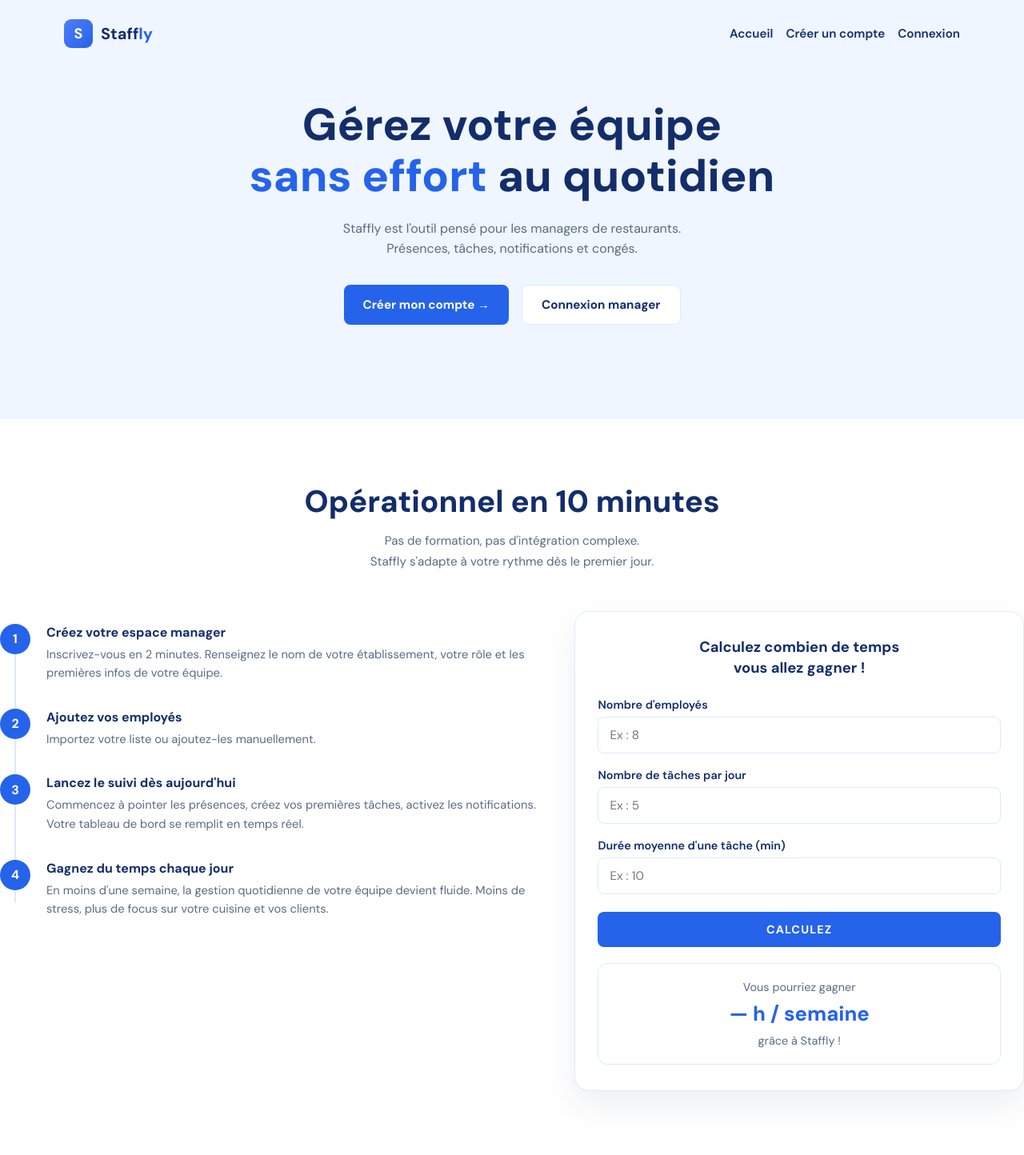
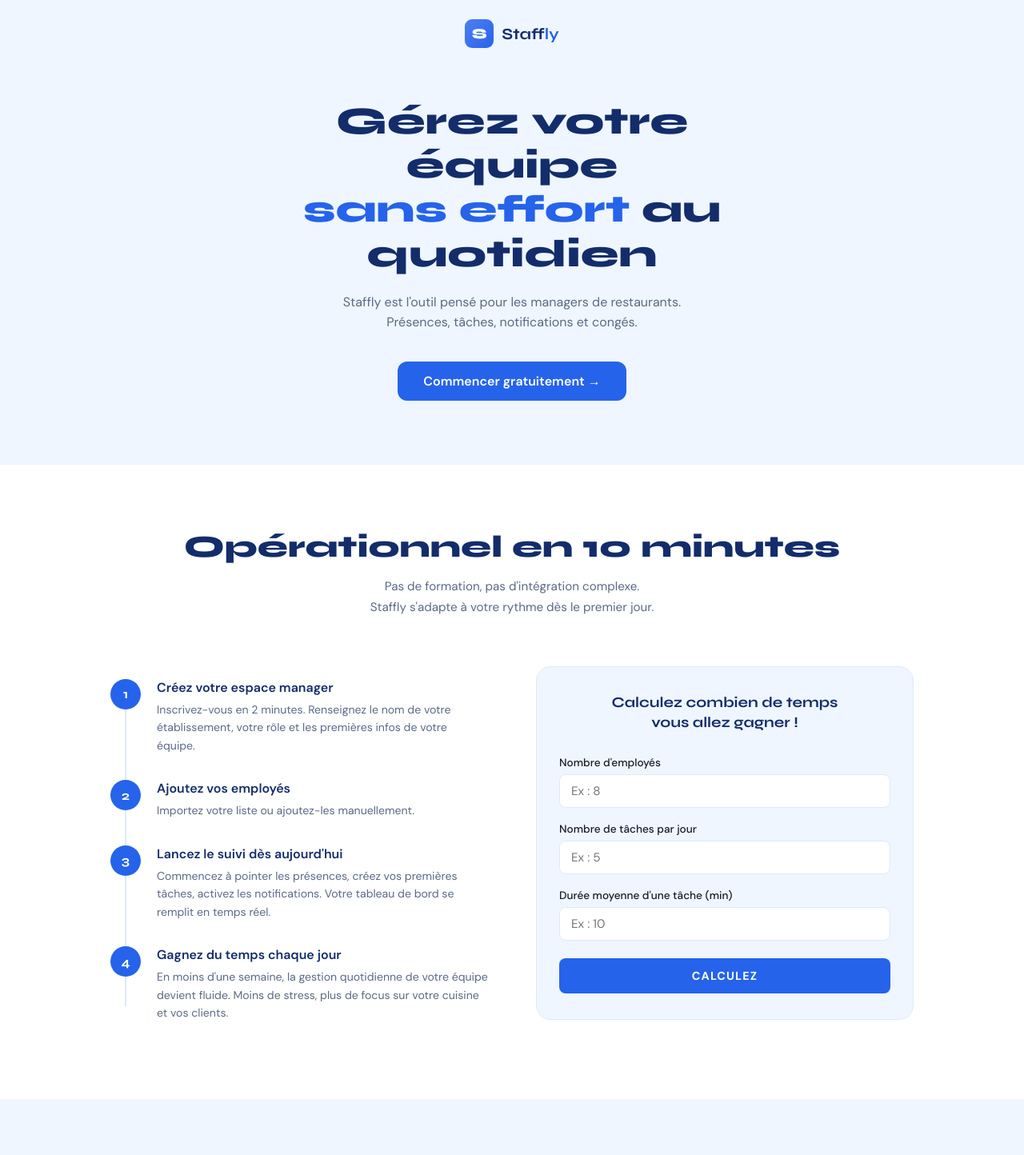
Before and after one commit to tiavinaadr25-ux/flask-staffy, a Flask app: page / in a window 1280 px wide. Shown: the whole page at 80% size. After the commit the page ends 1374 px from the top, so only its background shows below. Run offline with Flask 3, Linux system fonts and the light colour scheme; data that the repository does not hold is empty.

Commit message:
restore exact landing design from bloc 1

```diff
--- /dev/null
+++ b/static/css/landing.css
@@ -0,0 +1,335 @@
+/* ═══════════════════════════════════════════
+   VARIABLES & RESET
+════════════════════════════════════════════ */
+:root {
+  --blue-main:   #2563EB;
+  --blue-mid:    #4D7FF5;
+  --blue-light:  #DDEAFD;
+  --blue-pale:   #EFF6FF;
+  --navy:        #132D6B;
+  --white:       #ffffff;
+  --text-dark:   #1a1a2e;
+  --text-muted:  #5a6a85;
+  --radius:      12px;
+}
+
+*, *::before, *::after {
+  box-sizing: border-box;
+  margin: 0;
+  padding: 0;
+}
+
+body {
+  font-family: 'DM Sans', sans-serif;
+  color: var(--text-dark);
+  background: var(--white);
+  overflow-x: hidden;
+}
+
+.page-shell,
+.page-shell-home {
+  min-height: auto;
+  background: transparent;
+}
+
+/* ═══════════════════════════════════════════
+   SECTION 1 : HERO
+════════════════════════════════════════════ */
+.hero {
+  background: var(--blue-pale);
+  min-height: 55vh;
+  display: flex;
+  flex-direction: column;
+  align-items: center;
+  padding-bottom: 80px;
+}
+
+.navbar {
+  width: 100%;
+  padding: 24px 48px;
+  display: flex;
+  align-items: center;
+  justify-content: center;
+}
+
+.logo {
+  display: flex;
+  align-items: center;
+  gap: 10px;
+}
+
+.logo-icon {
+  width: 36px;
+  height: 36px;
+  background: linear-gradient(135deg, var(--blue-mid), var(--blue-main));
+  border-radius: 9px;
+  color: white;
+  font-family: 'Syne', sans-serif;
+  font-weight: 800;
+  font-size: 18px;
+  display: flex;
+  align-items: center;
+  justify-content: center;
+}
+
+.logo-text {
+  font-family: 'Syne', sans-serif;
+  font-size: 20px;
+  color: var(--navy);
+}
+
+.logo-accent {
+  color: var(--blue-main);
+}
+
+.hero-content {
+  text-align: center;
+  max-width: 640px;
+  padding: 0 24px;
+  margin-top: 40px;
+}
+
+.hero-title {
+  font-family: 'Syne', sans-serif;
+  font-weight: 800;
+  font-size: clamp(2rem, 5vw, 3rem);
+  line-height: 1.15;
+  color: var(--navy);
+  margin-bottom: 20px;
+}
+
+.hero-highlight {
+  color: var(--blue-main);
+}
+
+.hero-subtitle {
+  font-size: 1rem;
+  color: var(--text-muted);
+  line-height: 1.6;
+  margin-bottom: 36px;
+}
+
+.btn-primary {
+  display: inline-block;
+  background: var(--blue-main);
+  color: white;
+  font-family: 'DM Sans', sans-serif;
+  font-weight: 600;
+  font-size: 1rem;
+  padding: 14px 32px;
+  border-radius: var(--radius);
+  text-decoration: none;
+  transition: background 0.2s, transform 0.15s;
+}
+
+.btn-primary:hover {
+  background: var(--navy);
+  transform: translateY(-2px);
+}
+
+/* ═══════════════════════════════════════════
+   SECTION 2 : ÉTAPES + CALCULATRICE
+════════════════════════════════════════════ */
+.steps-section {
+  padding: 80px 48px;
+  max-width: 1100px;
+  margin: 0 auto;
+}
+
+.steps-header {
+  text-align: center;
+  margin-bottom: 60px;
+}
+
+.section-title {
+  font-family: 'Syne', sans-serif;
+  font-weight: 800;
+  font-size: clamp(1.6rem, 4vw, 2.4rem);
+  color: var(--navy);
+  margin-bottom: 14px;
+}
+
+.section-subtitle {
+  font-size: 0.95rem;
+  color: var(--text-muted);
+  line-height: 1.7;
+}
+
+.steps-grid {
+  display: grid;
+  grid-template-columns: 1fr 1fr;
+  gap: 60px;
+  align-items: start;
+}
+
+@media (max-width: 768px) {
+  .steps-grid {
+    grid-template-columns: 1fr;
+    gap: 40px;
+  }
+  .steps-section {
+    padding: 60px 24px;
+  }
+}
+
+.steps-list {
+  display: flex;
+  flex-direction: column;
+  gap: 0;
+  position: relative;
+}
+
+.steps-list::before {
+  content: '';
+  position: absolute;
+  left: 18px;
+  top: 36px;
+  bottom: 36px;
+  width: 2px;
+  background: var(--blue-light);
+}
+
+.step {
+  display: flex;
+  gap: 20px;
+  align-items: flex-start;
+  padding: 16px 0;
+  position: relative;
+}
+
+.step-number {
+  flex-shrink: 0;
+  width: 38px;
+  height: 38px;
+  border-radius: 50%;
+  background: var(--blue-main);
+  color: white;
+  font-family: 'Syne', sans-serif;
+  font-weight: 700;
+  font-size: 1rem;
+  display: flex;
+  align-items: center;
+  justify-content: center;
+  position: relative;
+  z-index: 1;
+}
+
+.step-body h3 {
+  font-family: 'DM Sans', sans-serif;
+  font-weight: 600;
+  font-size: 1rem;
+  color: var(--navy);
+  margin-bottom: 6px;
+}
+
+.step-body p {
+  font-size: 0.88rem;
+  color: var(--text-muted);
+  line-height: 1.6;
+}
+
+/* ═══════════════════════════════════════════
+   CALCULATRICE
+════════════════════════════════════════════ */
+.calculator-card {
+  background: var(--blue-pale);
+  border: 1.5px solid var(--blue-light);
+  border-radius: 18px;
+  padding: 32px 28px;
+}
+
+.calc-title {
+  font-family: 'Syne', sans-serif;
+  font-weight: 700;
+  font-size: 1.15rem;
+  color: var(--navy);
+  margin-bottom: 28px;
+  line-height: 1.4;
+  text-align: center;
+}
+
+.calc-form {
+  display: flex;
+  flex-direction: column;
+  gap: 18px;
+}
+
+.form-group {
+  display: flex;
+  flex-direction: column;
+  gap: 6px;
+}
+
+.form-group label {
+  font-size: 0.85rem;
+  font-weight: 500;
+  color: var(--text-dark);
+}
+
+.form-group input {
+  padding: 10px 14px;
+  border: 1.5px solid var(--blue-light);
+  border-radius: 8px;
+  font-family: 'DM Sans', sans-serif;
+  font-size: 0.95rem;
+  background: white;
+  color: var(--text-dark);
+  outline: none;
+  transition: border-color 0.2s;
+}
+
+.form-group input:focus {
+  border-color: var(--blue-main);
+}
+
+input[type=number]::-webkit-inner-spin-button,
+input[type=number]::-webkit-outer-spin-button {
+  -webkit-appearance: none;
+}
+
+input[type=number] {
+  -moz-appearance: textfield;
+}
+
+.btn-calculer {
+  margin-top: 4px;
+  background: var(--blue-main);
+  color: white;
+  font-family: 'DM Sans', sans-serif;
+  font-weight: 700;
+  font-size: 0.9rem;
+  letter-spacing: 0.08em;
+  padding: 13px;
+  border: none;
+  border-radius: 8px;
+  cursor: pointer;
+  transition: background 0.2s, transform 0.15s;
+}
+
+.btn-calculer:hover {
+  background: var(--navy);
+  transform: translateY(-1px);
+}
+
+.calc-result {
+  display: none;
+  margin-top: 24px;
+  text-align: center;
+  background: white;
+  border-radius: 12px;
+  padding: 20px;
+  border: 1.5px solid var(--blue-light);
+}
+
+.calc-result p {
+  font-size: 0.9rem;
+  color: var(--text-muted);
+}
+
+.result-highlight {
+  font-family: 'Syne', sans-serif;
+  font-weight: 800;
+  font-size: 2rem;
+  color: var(--blue-main);
+  margin: 8px 0;
+}
--- a/static/css/style.css
+++ b/static/css/style.css
@@ -39,6 +39,10 @@ a {
   margin: 0 auto;
 }
 
+.page-shell-home {
+  background: var(--white);
+}
+
 .site-header {
   background: var(--blue-pale);
 }
@@ -64,7 +68,7 @@ a {
   background: linear-gradient(135deg, var(--blue-mid), var(--blue-main));
   border-radius: 9px;
   color: white;
-  font-family: "DM Sans", sans-serif;
+  font-family: "Syne", sans-serif;
   font-weight: 800;
   font-size: 18px;
   display: flex;
@@ -73,9 +77,8 @@ a {
 }
 
 .logo-text {
-  font-family: "DM Sans", sans-serif;
+  font-family: "Syne", sans-serif;
   font-size: 20px;
-  font-weight: 800;
   color: var(--navy);
 }
 
@@ -100,6 +103,14 @@ a {
   color: var(--blue-main);
 }
 
+.navbar {
+  width: 100%;
+  padding: 24px 48px;
+  display: flex;
+  align-items: center;
+  justify-content: center;
+}
+
 .page-shell {
   min-height: 100vh;
   background: linear-gradient(180deg, var(--blue-pale) 0%, #ffffff 240px);
@@ -116,15 +127,15 @@ a {
 
 .hero-content {
   text-align: center;
-  max-width: 760px;
-  padding: 24px 24px 0;
-  margin-top: 16px;
+  max-width: 640px;
+  padding: 0 24px;
+  margin-top: 40px;
 }
 
 .hero-title {
-  font-family: "DM Sans", sans-serif;
+  font-family: "Syne", sans-serif;
   font-weight: 800;
-  font-size: clamp(2.2rem, 5vw, 3.5rem);
+  font-size: clamp(2rem, 5vw, 3rem);
   line-height: 1.15;
   color: var(--navy);
   margin-bottom: 20px;
@@ -138,14 +149,7 @@ a {
   font-size: 1rem;
   color: var(--text-muted);
   line-height: 1.6;
-  margin-bottom: 32px;
-}
-
-.hero-actions {
-  display: flex;
-  justify-content: center;
-  gap: 16px;
-  flex-wrap: wrap;
+  margin-bottom: 36px;
 }
 
 h1,
@@ -171,9 +175,9 @@ h2 {
   border: none;
   cursor: pointer;
   font-family: "DM Sans", sans-serif;
-  font-weight: 700;
-  font-size: 0.95rem;
-  border-radius: 8px;
+  font-weight: 600;
+  font-size: 1rem;
+  border-radius: var(--radius);
   transition: background 0.2s, transform 0.15s;
 }
 
@@ -181,13 +185,13 @@ h2 {
 .button-primary {
   background: var(--blue-main);
   color: white;
-  padding: 14px 24px;
+  padding: 14px 32px;
 }
 
 .btn-primary:hover,
 .button-primary:hover {
   background: var(--navy);
-  transform: translateY(-1px);
+  transform: translateY(-2px);
 }
 
 .btn-secondary,
@@ -205,13 +209,19 @@ h2 {
   padding: 80px 0;
 }
 
+.steps-section {
+  padding: 80px 48px;
+  max-width: 1100px;
+  margin: 0 auto;
+}
+
 .steps-header {
   text-align: center;
-  margin-bottom: 48px;
+  margin-bottom: 60px;
 }
 
 .section-title {
-  font-family: "DM Sans", sans-serif;
+  font-family: "Syne", sans-serif;
   font-weight: 800;
   font-size: clamp(1.6rem, 4vw, 2.4rem);
   color: var(--navy);
@@ -233,7 +243,8 @@ h2 {
 }
 
 .steps-grid {
-  grid-template-columns: 1.1fr 0.9fr;
+  grid-template-columns: 1fr 1fr;
+  gap: 60px;
   align-items: start;
 }
 
@@ -277,7 +288,7 @@ h2 {
   border-radius: 50%;
   background: var(--blue-main);
   color: white;
-  font-family: "DM Sans", sans-serif;
+  font-family: "Syne", sans-serif;
   font-weight: 700;
   font-size: 1rem;
   display: flex;
@@ -288,18 +299,19 @@ h2 {
 }
 
 .step-body h3 {
+  font-family: "DM Sans", sans-serif;
+  font-weight: 600;
   font-size: 1rem;
   color: var(--navy);
   margin-bottom: 6px;
 }
 
 .step-body p {
-  font-size: 0.92rem;
+  font-size: 0.88rem;
   color: var(--text-muted);
   line-height: 1.6;
 }
 
-.calculator-card,
 .card,
 .table-card,
 .auth-card {
@@ -309,18 +321,25 @@ h2 {
   box-shadow: var(--shadow);
 }
 
-.calculator-card,
 .card,
 .table-card,
 .auth-card {
   padding: 32px 28px;
 }
 
+.calculator-card {
+  background: var(--blue-pale);
+  border: 1.5px solid var(--blue-light);
+  border-radius: 18px;
+  padding: 32px 28px;
+}
+
 .calc-title {
-  font-family: "DM Sans", sans-serif;
+  font-family: "Syne", sans-serif;
+  font-weight: 700;
   font-size: 1.15rem;
   color: var(--navy);
-  margin-bottom: 24px;
+  margin-bottom: 28px;
   line-height: 1.4;
   text-align: center;
 }
@@ -352,7 +371,8 @@ h2 {
 }
 
 .calc-result {
-  margin-top: 20px;
+  display: none;
+  margin-top: 24px;
   text-align: center;
   background: white;
   border-radius: 12px;
@@ -366,8 +386,8 @@ h2 {
 }
 
 .result-highlight {
-  font-family: "DM Sans", sans-serif;
-  font-size: 1.6rem;
+  font-family: "Syne", sans-serif;
+  font-size: 2rem;
   font-weight: 800;
   color: var(--blue-main);
   margin: 8px 0;
@@ -432,9 +452,28 @@ h2 {
 }
 
 .form-group label {
-  font-size: 0.9rem;
-  font-weight: 600;
-  color: var(--navy);
+  font-size: 0.85rem;
+  font-weight: 500;
+  color: var(--text-dark);
+}
+
+.calculator-card .form-group input {
+  padding: 10px 14px;
+  background: white;
+  transition: border-color 0.2s;
+}
+
+.calculator-card .form-group input:focus {
+  border-color: var(--blue-main);
+}
+
+input[type="number"]::-webkit-inner-spin-button,
+input[type="number"]::-webkit-outer-spin-button {
+  -webkit-appearance: none;
+}
+
+input[type="number"] {
+  -moz-appearance: textfield;
 }
 
 .form-group input,
@@ -590,13 +629,20 @@ td {
 }
 
 @media (max-width: 720px) {
+  .navbar {
+    padding: 24px;
+  }
+
+  .steps-section {
+    padding: 60px 24px;
+  }
+
   .nav-row,
   .site-nav {
     flex-direction: column;
     align-items: flex-start;
   }
 
-  .hero-actions,
   .split-header {
     flex-direction: column;
     align-items: flex-start;
--- /dev/null
+++ b/static/js/landing.js
@@ -0,0 +1,29 @@
+function calculer() {
+
+  const employes = parseFloat(document.getElementById('nb-employes').value);
+  const taches   = parseFloat(document.getElementById('nb-taches').value);
+  const duree    = parseFloat(document.getElementById('duree-tache').value);
+
+  if (!employes || !taches || !duree) {
+    alert('Merci de remplir tous les champs 😊');
+    return;
+  }
+
+  const minutesParJour    = employes * taches * duree * 0.30;
+  const minutesParSemaine = minutesParJour * 5;
+  const heures  = Math.floor(minutesParSemaine / 60);
+  const minutes = Math.round(minutesParSemaine % 60);
+
+  const resultDiv   = document.getElementById('calc-result');
+  const resultValue = document.getElementById('result-value');
+
+  if (heures > 0) {
+    resultValue.textContent = `${heures}h${minutes > 0 ? minutes : ''} / semaine`;
+  } else {
+    resultValue.textContent = `${minutes} min / semaine`;
+  }
+
+  resultDiv.style.display = 'block';
+  resultDiv.scrollIntoView({ behavior: 'smooth', block: 'center' });
+
+}
--- a/templates/base.html
+++ b/templates/base.html
@@ -6,10 +6,14 @@
   <title>{% block title %}Staffly{% endblock %}</title>
   <link rel="preconnect" href="https://fonts.googleapis.com" />
   <link rel="preconnect" href="https://fonts.gstatic.com" crossorigin />
-  <link href="https://fonts.googleapis.com/css2?family=DM+Sans:wght@400;500;600;700;800&display=swap" rel="stylesheet" />
+  <link href="https://fonts.googleapis.com/css2?family=Syne:wght@700;800&family=DM+Sans:wght@400;500;600;700;800&display=swap" rel="stylesheet" />
   <link rel="stylesheet" href="{{ url_for('static', filename='css/style.css') }}" />
+  {% if request.endpoint == 'home' %}
+    <link rel="stylesheet" href="{{ url_for('static', filename='css/landing.css') }}" />
+  {% endif %}
 </head>
 <body>
+  {% if request.endpoint != 'home' %}
     <header class="site-header">
       <div class="container nav-row">
         <a class="logo" href="{{ url_for('home') }}">
@@ -38,8 +42,10 @@
         {% endif %}
       </div>
     </header>
+  {% endif %}
 
-  <main class="page-shell">
+  <main class="page-shell{% if request.endpoint == 'home' %} page-shell-home{% endif %}">
+    {% if request.endpoint != 'home' %}
       <div class="container">
         {% with messages = get_flashed_messages(with_categories=true) %}
           {% if messages %}
@@ -51,6 +57,7 @@
           {% endif %}
         {% endwith %}
       </div>
+    {% endif %}
 
     {% block content %}{% endblock %}
   </main>
--- a/templates/home.html
+++ b/templates/home.html
@@ -4,7 +4,14 @@
 
 {% block content %}
   <section class="hero">
-    <div class="container hero-content">
+    <nav class="navbar">
+      <div class="logo">
+        <div class="logo-icon">S</div>
+        <span class="logo-text"><strong>Staff</strong><span class="logo-accent">ly</span></span>
+      </div>
+    </nav>
+
+    <div class="hero-content">
       <h1 class="hero-title">
         Gérez votre équipe<br />
         <span class="hero-highlight">sans effort</span> au quotidien
@@ -13,10 +20,7 @@
         Staffly est l'outil pensé pour les managers de restaurants.<br />
         Présences, tâches, notifications et congés.
       </p>
-      <div class="hero-actions">
-        <a class="btn-primary" href="{{ url_for('register') }}">Créer mon compte →</a>
-        <a class="btn-secondary" href="{{ url_for('login') }}">Connexion manager</a>
-      </div>
+      <a href="{{ url_for('register') }}" class="btn-primary">Commencer gratuitement →</a>
     </div>
   </section>
 
@@ -97,5 +101,5 @@
 {% endblock %}
 
 {% block extra_scripts %}
-  <script src="{{ url_for('static', filename='js/script.js') }}"></script>
+  <script src="{{ url_for('static', filename='js/landing.js') }}"></script>
 {% endblock %}
```
Lines whose indentation alone changed are shown as unchanged.
